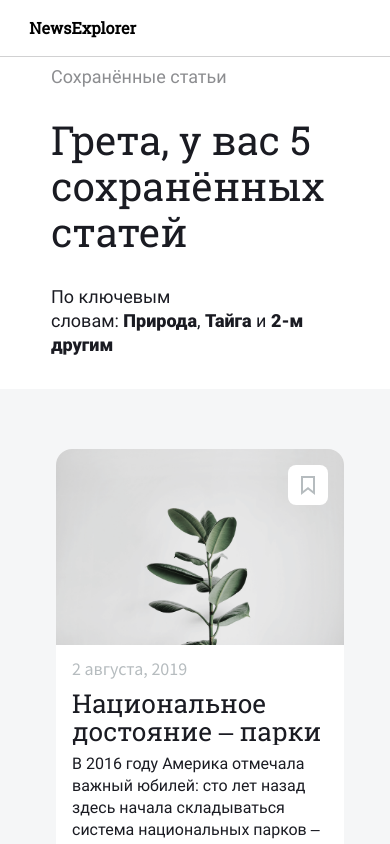
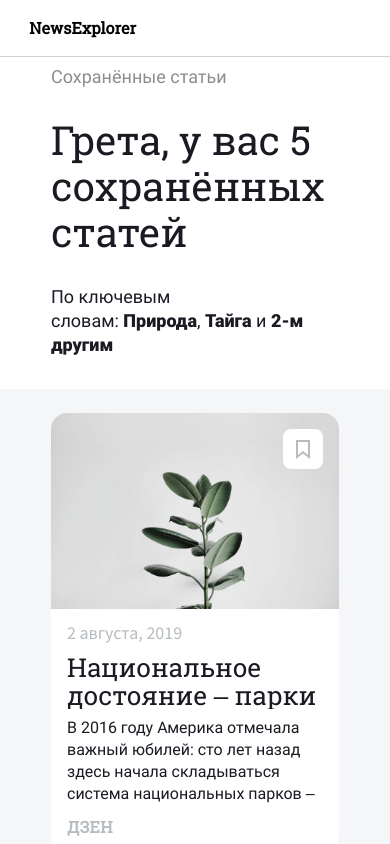
Before and after one commit to Vladimir-art/news-explorer-frontend, a React (Create React App) app: page / in a window 390 px wide. Shown: the top 844 px of the page. Built offline with nearby package versions, Linux system fonts and the light colour scheme.

Commit message:
article-list 320

```diff
--- a/src/blocks/article-list/__item/article-list__item.css
+++ b/src/blocks/article-list/__item/article-list__item.css
@@ -16,3 +16,12 @@
     grid-column-gap: 8px;
   }
 }
+
+@media screen and (max-width: 767px) and (min-width: 320px) {
+  .article-list__item {
+    max-width: 288px;
+    grid-template-columns: repeat(auto-fill, 288px);
+    grid-row-gap: 6px;
+    grid-column-gap: 0;
+  }
+}
--- a/src/blocks/article-list/article-list.css
+++ b/src/blocks/article-list/article-list.css
@@ -12,3 +12,9 @@
     padding: 32px 0;
   }
 }
+
+@media screen and (max-width: 767px) and (min-width: 320px) {
+  .article-list {
+    padding: 24px 0;
+  }
+}
```
